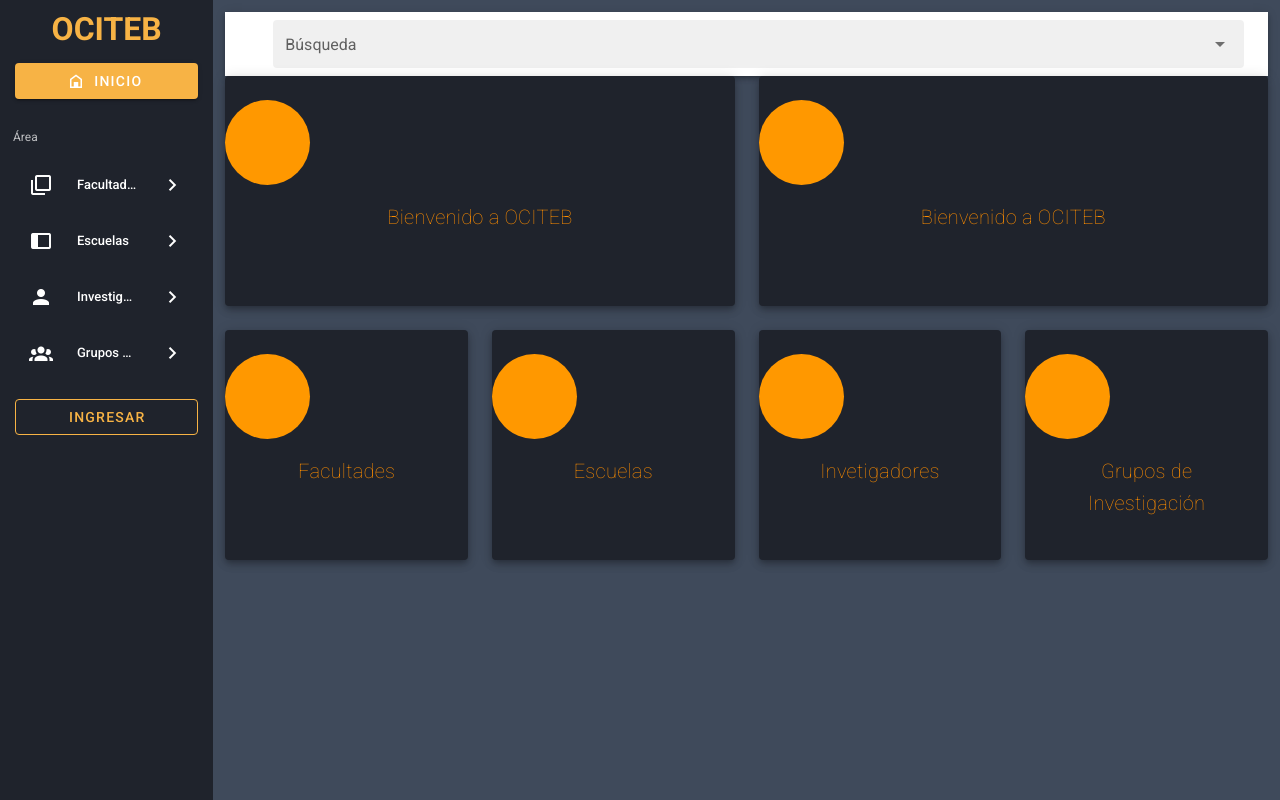
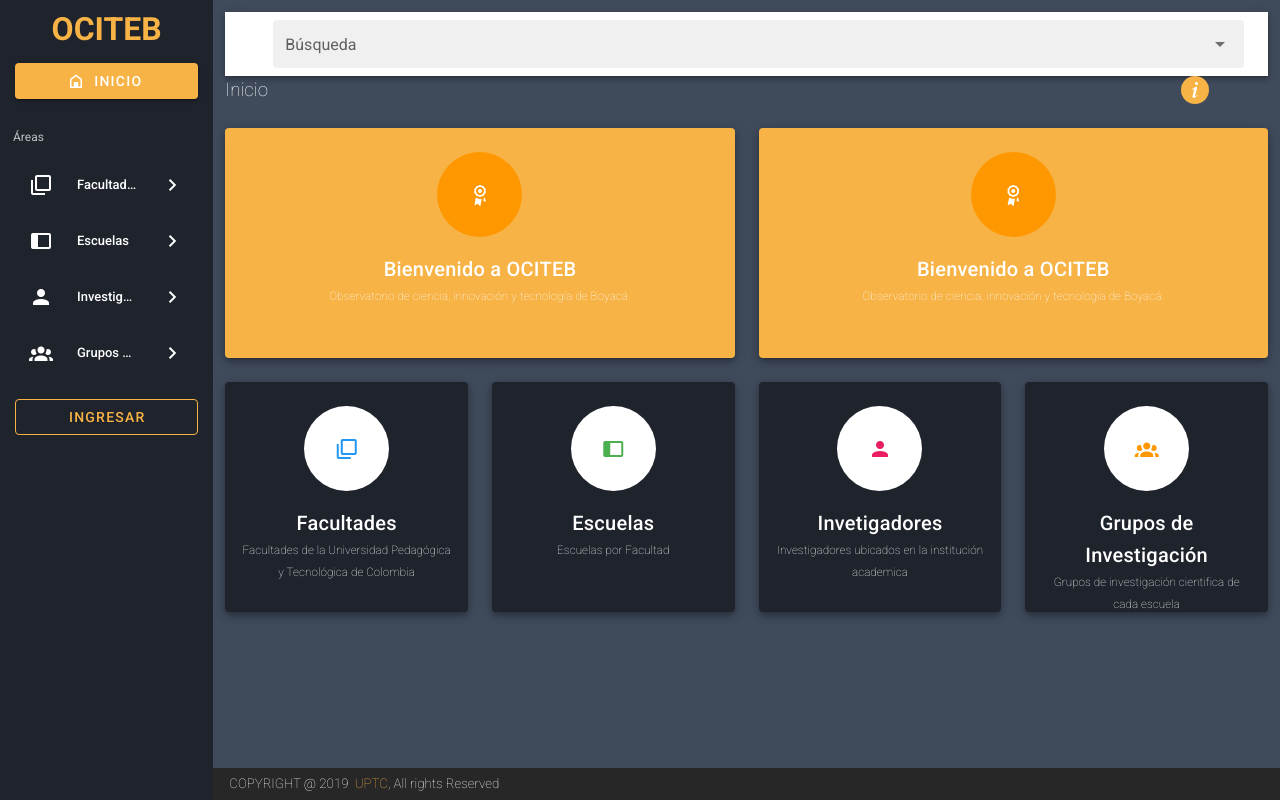
Before and after one commit to CamHM/OCITEB-App, a Vue app: page / in a window 1280 px wide. Built offline with nearby package versions, Linux system fonts and the light colour scheme.

Commit message:
Parametrización de los colores de la Card y cambio de estilos de la pagina principal

```diff
--- a/src/components/Card.vue
+++ b/src/components/Card.vue
@@ -1,12 +1,15 @@
 <template>
     <v-card class="card" elevation="5"
-        color="secondary">
+        v-bind:color="item.card_color">
         <br />
-        <v-avatar color="orange" size="85">
-            <v-icon class="text secondary--text headline font-weight-thin">{{ item.icon }}</v-icon>
-        </v-avatar>
+        <div class="text-center">
+            <v-avatar v-bind:color="item.avatar_color" size="85">
+                <v-icon v-bind:color="item.icon_color">{{ item.icon }}</v-icon>
+            </v-avatar>
+        </div>
         <v-card-text>
-            <h2 class="text title warning--text font-weight-thin">{{ item.title }}</h2>
+            <h2 class="text title white--text font-weight-medium">{{ item.title }}</h2>
+            <h5 class="text white--text font-weight-thin">{{ item.description }}</h5>
         </v-card-text>
     </v-card>
 </template>
--- /dev/null
+++ b/src/components/Footer.vue
@@ -0,0 +1,25 @@
+<template>
+    <v-footer absolute class="footer" dark>
+        <h5 class="light-text font-weight-thin">COPYRIGHT @ 2019</h5>
+        <h5 class="primary-text font-weight-thin"> &nbsp; UPTC</h5>
+        <h5 class="light-text font-weight-thin">, All rights Reserved</h5>
+    </v-footer>
+</template>
+
+<script>
+    export default {
+        name: "Footer"
+    }
+</script>
+
+<style scoped>
+    .footer {
+        background: #3f4a5b;
+    }
+    .light-text {
+        color: white;
+    }
+    .primary-text {
+        color: #f7b345;
+    }
+</style>
--- a/src/components/Home.vue
+++ b/src/components/Home.vue
@@ -13,6 +13,16 @@
                                     solo-inverted>
                     </v-autocomplete>
                 </v-toolbar>
+                <v-row no-gutters>
+                    <v-col>
+                        <h3 class="foreground-init font-weight-thin">Inicio</h3>
+                    </v-col>
+                    <v-col lg="1">
+                        <v-btn class="button-info" icon small color="white">
+                            <v-icon>mdi-information-variant</v-icon>
+                        </v-btn>
+                    </v-col>
+                </v-row>
                 <v-row>
                     <v-col cols="6">
                         <Card v-bind:item="welcome"></Card>
@@ -26,6 +36,7 @@
                         <Card v-bind:item="item"></Card>
                     </v-col>
                 </v-row>
+                <Footer></Footer>
             </v-container>
         </v-col>
     </v-row>
@@ -34,40 +45,58 @@
 <script>
     import SideBar from "./SideBar";
     import Card from "./Card";
+    import Footer from "./Footer";
 
     export default {
         name: "Home",
         components: {
             SideBar,
-            Card
+            Card,
+            Footer
         },
         data: () => {
             return {
                 welcome: {
                     title: "Bienvenido a OCITEB",
-                    icon: "mdi-xbox-controller",
-                    description: "Observatorio de ciencia, innovación y tecnología de Boyacá."
+                    icon: "mdi-seal-variant",
+                    description: "Observatorio de ciencia, innovación y tecnología de Boyacá.",
+                    card_color: "primary",
+                    avatar_color: "orange",
+                    icon_color: "white"
                 },
                 items: [
                     {
                         title: "Facultades",
-                        icon: "mdi-xbox-controller",
-                        description: "Observatorio de ciencia, innovación y tecnología de Boyacá."
+                        icon: "mdi-checkbox-multiple-blank-outline",
+                        description: "Facultades de la Universidad Pedagógica y\n" +
+                            "Tecnológica de Colombia",
+                        card_color: "secondary",
+                        avatar_color: "white",
+                        icon_color: "blue"
                     },
                     {
                         title: "Escuelas",
-                        icon: "mdi-xbox-controller",
-                        description: "Observatorio de ciencia, innovación y tecnología de Boyacá."
+                        icon: "mdi-dock-left",
+                        description: "Escuelas por Facultad",
+                        card_color: "secondary",
+                        avatar_color: "white",
+                        icon_color: "green"
                     },
                     {
                         title: "Invetigadores",
-                        icon: "mdi-xbox-controller",
-                        description: "Observatorio de ciencia, innovación y tecnología de Boyacá."
+                        icon: "mdi-account",
+                        description: "Investigadores ubicados en la institución academica",
+                        card_color: "secondary",
+                        avatar_color: "white",
+                        icon_color: "pink"
                     },
                     {
                         title: "Grupos de Investigación",
-                        icon: "mdi-xbox-controller",
-                        description: "Observatorio de ciencia, innovación y tecnología de Boyacá."
+                        icon: "mdi-account-group",
+                        description: "Grupos de investigación cientifica de cada escuela",
+                        card_color: "secondary",
+                        avatar_color: "white",
+                        icon_color: "orange"
                     }
                 ]
             }
@@ -92,4 +121,12 @@
     .rounded-toolbar {
         border-radius: 10px;
     }
+
+    .foreground-init {
+        color: white;
+    }
+
+    .button-info {
+        background-color: #f7b345;
+    }
 </style>
--- a/src/components/Menu.vue
+++ b/src/components/Menu.vue
@@ -15,7 +15,7 @@
         },
         data: () => {
             return {
-                listTitle: "Área",
+                listTitle: "Áreas",
                 items: [
                     {
                         title: 'Facultades',
```
